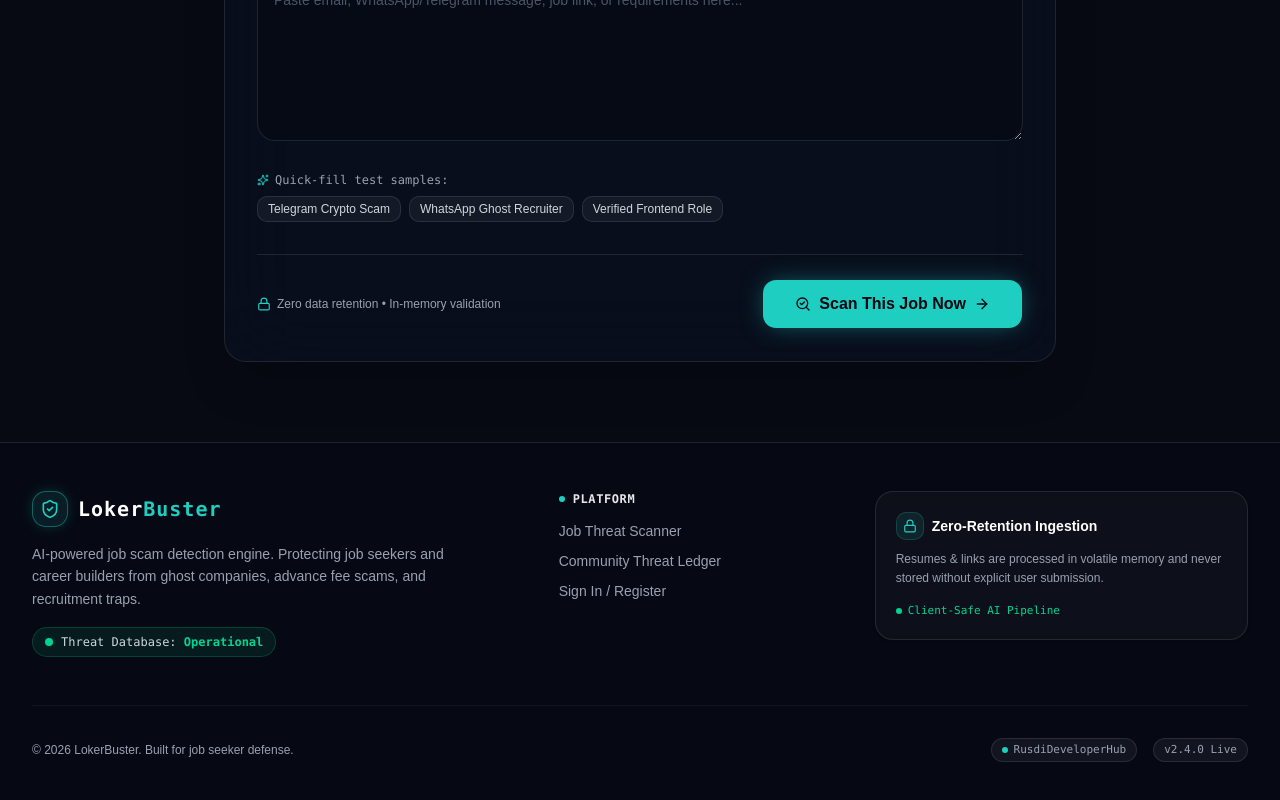
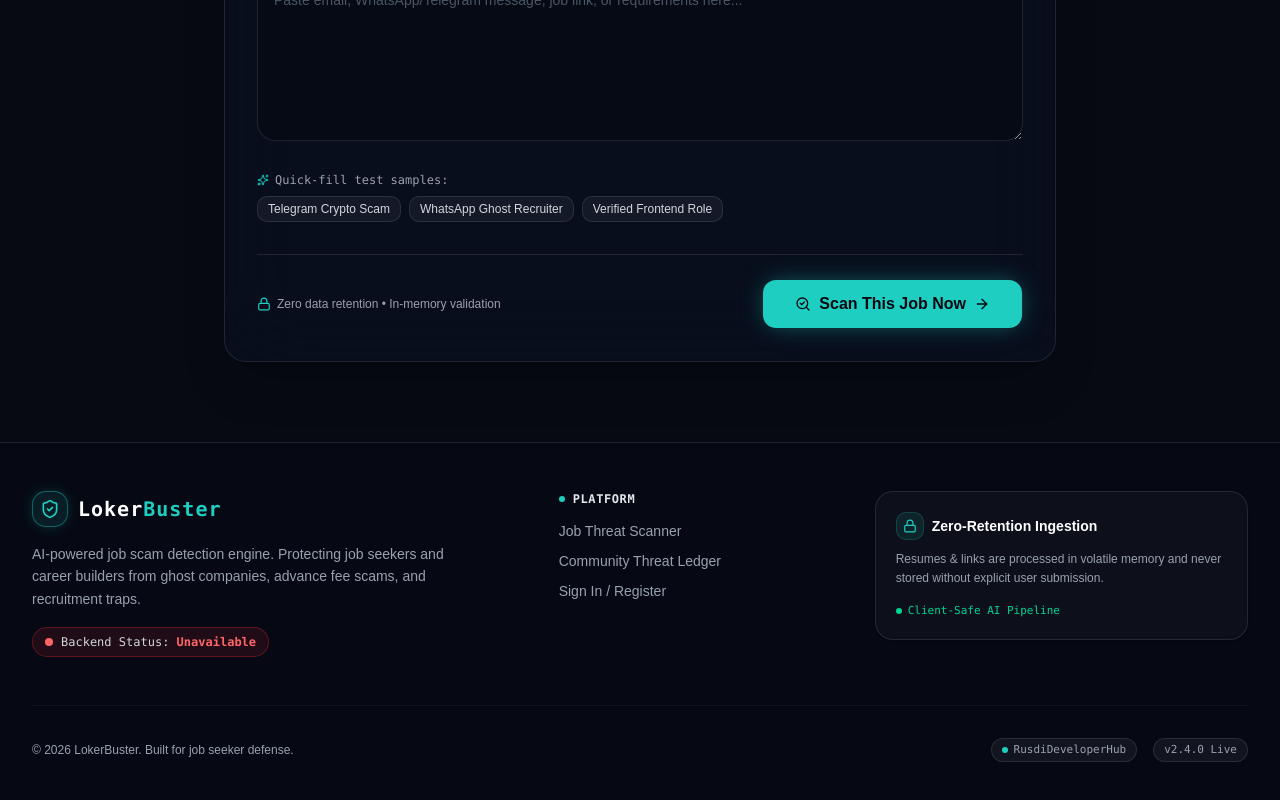
Before and after one commit to twistedfate777/LokerBuster, a React (Vite) app in the folder client/: page /test in a window 1280 px wide. Shown: the part 439-1239 px from the top of the page. Built offline with nearby package versions, Linux system fonts and the light colour scheme; no server answers.

Commit message:
feat: Changed hero shield with mascot (RUSDI). Also added backend status tab in footer.

```diff
--- a/client/src/components/Footer.jsx
+++ b/client/src/components/Footer.jsx
@@ -1,8 +1,70 @@
 import React from "react";
 import { Link } from "react-router-dom";
 import { ShieldCheck, Lock, Activity, ExternalLink } from "lucide-react";
+import { useEffect, useState } from "react";
+import api from "@/lib/api";
+
+const HEALTH_POLL_INTERVAL_MS = 30_000;
+
+const HEALTH_STATUS_CONFIG = {
+  healthy: {
+    label: "Operational",
+    container: "border-emerald-500/25 bg-emerald-500/10",
+    dot: "bg-emerald-400",
+    text: "text-emerald-400",
+  },
+  degraded: {
+    label: "Degraded",
+    container: "border-amber-500/30 bg-amber-500/10",
+    dot: "bg-amber-400",
+    text: "text-amber-400",
+  },
+  unhealthy: {
+    label: "Unavailable",
+    container: "border-red-500/30 bg-red-500/10",
+    dot: "bg-red-400",
+    text: "text-red-400",
+  },
+  unknown: {
+    label: "Checking...",
+    container: "border-white/15 bg-white/5",
+    dot: "bg-gray-400",
+    text: "text-gray-300",
+  },
+};
 
 function Footer() {
+  const [health, setHealth] = useState({ status: "unknown", services: {} });
+
+  useEffect(() => {
+    let isMounted = true;
+
+    const fetchHealth = async () => {
+      try {
+        const response = await api.get("/health", { timeout: 10000 });
+        if (isMounted) setHealth(response.data);
+      } catch (error) {
+        if (!isMounted) return;
+        setHealth(error.response?.data?.status
+          ? error.response.data
+          : { status: "unhealthy", services: {} });
+      }
+    };
+
+    fetchHealth();
+    const intervalId = window.setInterval(fetchHealth, HEALTH_POLL_INTERVAL_MS);
+
+    return () => {
+      isMounted = false;
+      window.clearInterval(intervalId);
+    };
+  }, []);
+
+  const healthStatus = HEALTH_STATUS_CONFIG[health.status] || HEALTH_STATUS_CONFIG.unknown;
+  const serviceSummary = Object.entries(health.services || {})
+    .map(([name, service]) => `${name}: ${service.status}`)
+    .join(" | ");
+
   return (
     <footer className="border-t border-white/10 bg-[#060913] text-gray-400">
       <div className="mx-auto max-w-7xl px-4 py-10 sm:px-6 sm:py-12 lg:px-8">
@@ -18,13 +80,17 @@
             <p className="max-w-md text-sm leading-relaxed text-gray-400">
               AI-powered job scam detection engine. Protecting job seekers and career builders from ghost companies, advance fee scams, and recruitment traps.
             </p>
-            <div className="inline-flex items-center gap-2 rounded-full border border-emerald-500/25 bg-emerald-500/10 px-3 py-1.5 w-fit">
+            <div
+              aria-live="polite"
+              title={serviceSummary || "Checking backend services"}
+              className={`inline-flex items-center gap-2 rounded-full border px-3 py-1.5 w-fit ${healthStatus.container}`}
+            >
               <span className="relative flex h-2 w-2">
-                <span className="absolute inline-flex h-full w-full animate-ping rounded-full bg-emerald-400 opacity-75" />
-                <span className="relative inline-flex h-2 w-2 rounded-full bg-emerald-400" />
+                <span className={`absolute inline-flex h-full w-full animate-ping rounded-full ${healthStatus.dot} opacity-75`} />
+                <span className={`relative inline-flex h-2 w-2 rounded-full ${healthStatus.dot}`} />
               </span>
               <span className="font-mono text-xs text-gray-300">
-                Threat Database: <strong className="text-emerald-400 font-semibold">Operational</strong>
+                Backend Status: <strong className={`${healthStatus.text} font-semibold`}>{healthStatus.label}</strong>
               </span>
             </div>
           </div>
--- a/client/src/components/Hero.jsx
+++ b/client/src/components/Hero.jsx
@@ -1,13 +1,35 @@
 import React from "react";
 import { Button } from "./ui/button";
 import { Link } from "react-router-dom";
-import ShieldContainer from "./ShieldContainer";
-import { ShieldCheck, SearchCheck, CheckCircle2, ArrowRight, Sparkles } from "lucide-react";
+import masRusdi from "@/assets/masRusdi.png";
+import { SearchCheck, CheckCircle2, ArrowRight } from "lucide-react";
 import { useAuth } from "@/context/AuthContext";
-import { motion } from "framer-motion";
+import { motion, useMotionValue, useSpring } from "framer-motion";
 
 function Hero() {
   const { user } = useAuth();
+  const rotateX = useSpring(useMotionValue(0), { stiffness: 180, damping: 20 });
+  const rotateY = useSpring(useMotionValue(0), { stiffness: 180, damping: 20 });
+  const imageX = useSpring(useMotionValue(0), { stiffness: 180, damping: 20 });
+  const imageY = useSpring(useMotionValue(0), { stiffness: 180, damping: 20 });
+
+  const handlePointerMove = (event) => {
+    const bounds = event.currentTarget.getBoundingClientRect();
+    const pointerX = (event.clientX - bounds.left) / bounds.width - 0.5;
+    const pointerY = (event.clientY - bounds.top) / bounds.height - 0.5;
+
+    rotateX.set(pointerY * -10);
+    rotateY.set(pointerX * 10);
+    imageX.set(pointerX * 10);
+    imageY.set(pointerY * 10);
+  };
+
+  const handlePointerLeave = () => {
+    rotateX.set(0);
+    rotateY.set(0);
+    imageX.set(0);
+    imageY.set(0);
+  };
 
   return (
     <section className="relative overflow-hidden pt-8 pb-16 lg:pt-14 lg:pb-28">
@@ -79,7 +101,7 @@
             </div>
           </motion.div>
 
-          {/* Right Column: 3D Shield */}
+          {/* Right Column: Interactive 2D Shield */}
           <motion.div
             className="hidden lg:flex lg:col-span-5 relative items-center justify-center transform-gpu will-change-transform"
             initial={{ opacity: 0, y: 15 }}
@@ -90,9 +112,18 @@
             <div className="pointer-events-none absolute h-[320px] w-[320px] rounded-full bg-[#1ecfc1]/20 blur-[100px]" />
             <div className="pointer-events-none absolute h-[240px] w-[240px] rounded-full bg-blue-500/15 blur-[80px]" />
 
-            {/* 3D Shield Canvas */}
-            <div className="relative w-full aspect-square max-w-[460px] flex items-center justify-center">
-              <ShieldContainer />
+            {/* Interactive 2D image */}
+            <div
+              className="relative w-full aspect-square max-w-[460px] flex items-center justify-center"
+              onPointerMove={handlePointerMove}
+              onPointerLeave={handlePointerLeave}
+            >
+              <motion.img
+                src={masRusdi}
+                alt="LokerBuster shield protection"
+                className="relative z-10 w-full max-w-[460px] object-contain drop-shadow-[0_24px_45px_rgba(0,0,0,0.45)]"
+                style={{ rotateX, rotateY, x: imageX, y: imageY, transformPerspective: 900 }}
+              />
             </div>
           </motion.div>
         </div>
```
Also changed, not shown: client/src/assets/masRusdi.png (added).
